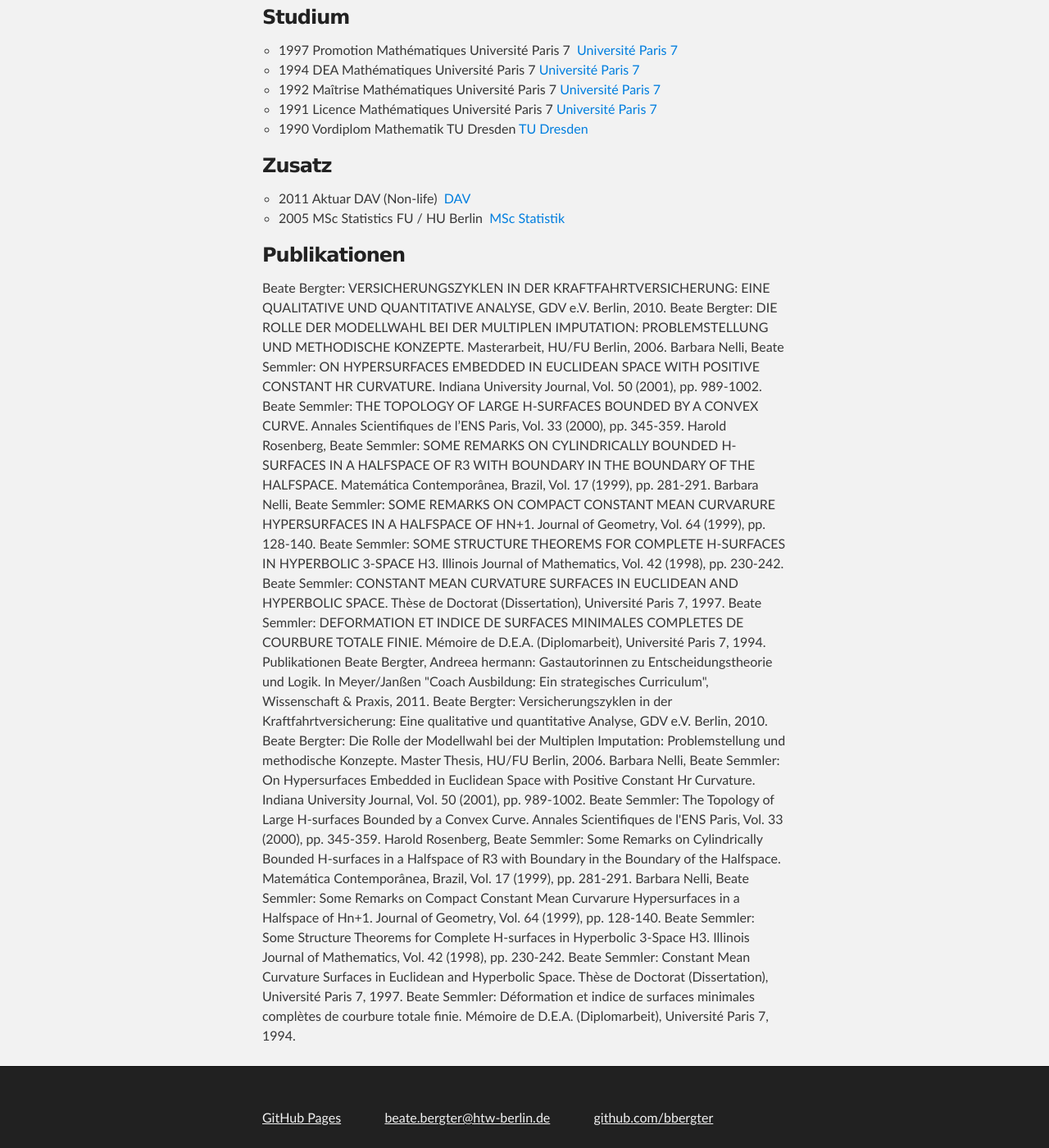
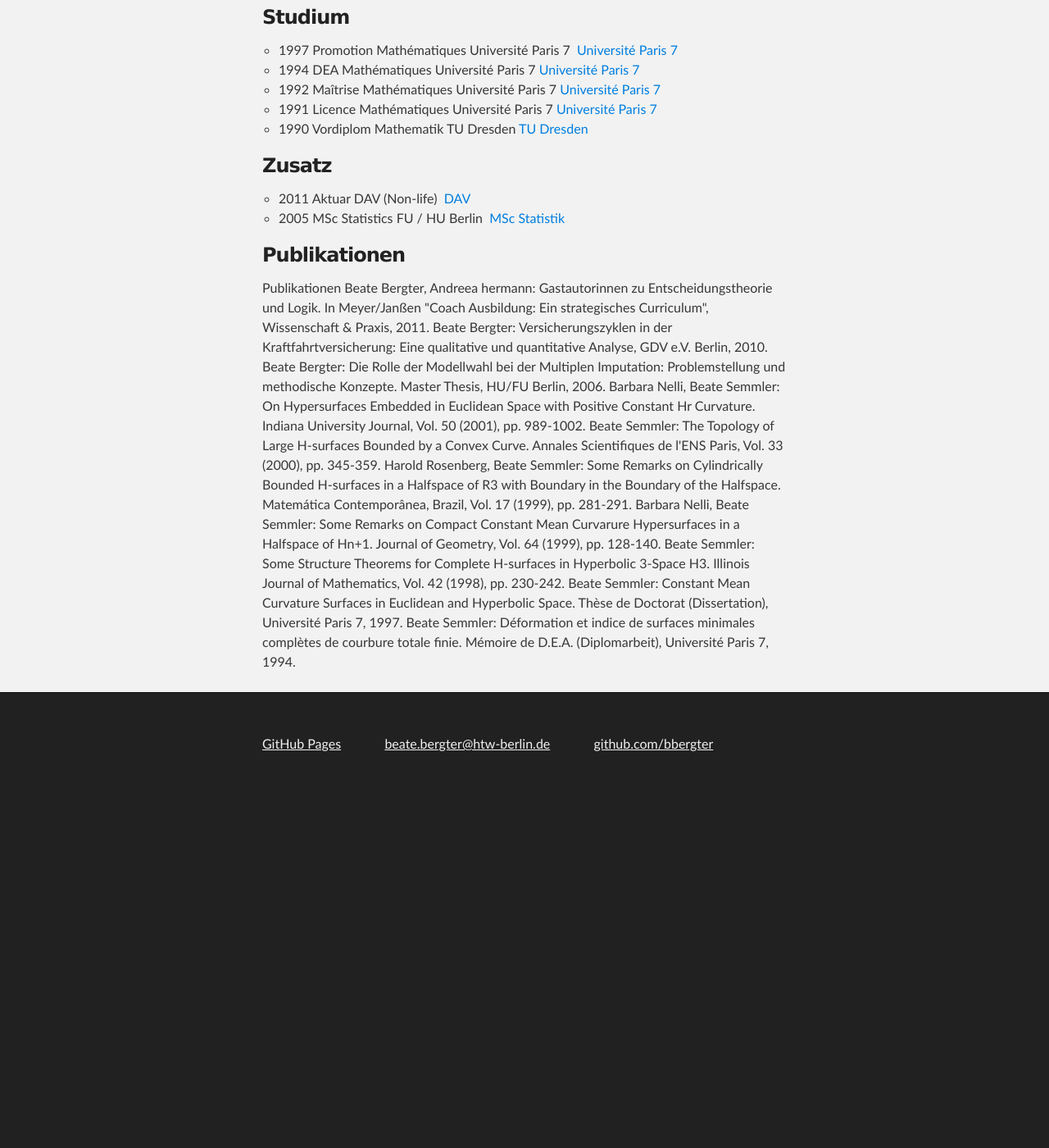
Before and after one commit to bbergter/bbergter, a Jekyll site: the page built from cv/index.html, in a window 1280 px wide and 1400 px high, scrolled down 441 px. Shown: the whole window at 82% size. Built offline with Jekyll 4.4.1, drawn with Linux system fonts in a browser that asks for light colours; after the commit the page ends 1385 px from its top, so only the background shows below that.

Commit message:
Update index.html

```diff
--- a/cv/index.html
+++ b/cv/index.html
@@ -66,23 +66,6 @@ cv: active
 
         <h3>Publikationen</h3>
 
-Beate Bergter: VERSICHERUNGSZYKLEN IN DER KRAFTFAHRTVERSICHERUNG: EINE QUALITATIVE UND QUANTITATIVE ANALYSE, GDV e.V. Berlin, 2010.
-
-Beate Bergter: DIE ROLLE DER MODELLWAHL BEI DER MULTIPLEN IMPUTATION: PROBLEMSTELLUNG UND METHODISCHE KONZEPTE. Masterarbeit, HU/FU Berlin, 2006.
-
-Barbara Nelli, Beate Semmler: ON HYPERSURFACES EMBEDDED IN EUCLIDEAN SPACE WITH POSITIVE CONSTANT HR  CURVATURE. Indiana University Journal, Vol. 50 (2001), pp. 989-1002.
-
-Beate Semmler: THE TOPOLOGY OF LARGE H-SURFACES BOUNDED BY A CONVEX CURVE. Annales Scientifiques de l’ENS Paris, Vol. 33 (2000), pp. 345-359.
-
-Harold Rosenberg, Beate Semmler: SOME REMARKS ON CYLINDRICALLY BOUNDED H-SURFACES IN A HALFSPACE OF R3 WITH BOUNDARY IN THE BOUNDARY OF THE HALFSPACE. Matemática Contemporânea, Brazil, Vol. 17 (1999), pp. 281-291.
-
-Barbara Nelli, Beate Semmler: SOME REMARKS ON COMPACT CONSTANT MEAN CURVARURE HYPERSURFACES IN A HALFSPACE OF HN+1. Journal of Geometry, Vol. 64 (1999), pp. 128-140.
-
-Beate Semmler: SOME STRUCTURE THEOREMS FOR COMPLETE H-SURFACES IN HYPERBOLIC 3-SPACE H3. Illinois Journal of Mathematics, Vol. 42 (1998), pp. 230-242.
-
-Beate Semmler: CONSTANT MEAN CURVATURE SURFACES IN EUCLIDEAN AND HYPERBOLIC SPACE. Thèse de Doctorat (Dissertation), Université Paris 7, 1997.
-
-Beate Semmler: DEFORMATION ET INDICE DE SURFACES MINIMALES COMPLETES DE COURBURE TOTALE FINIE. Mémoire de D.E.A. (Diplomarbeit), Université Paris 7, 1994.
 
 
    Publikationen
```
